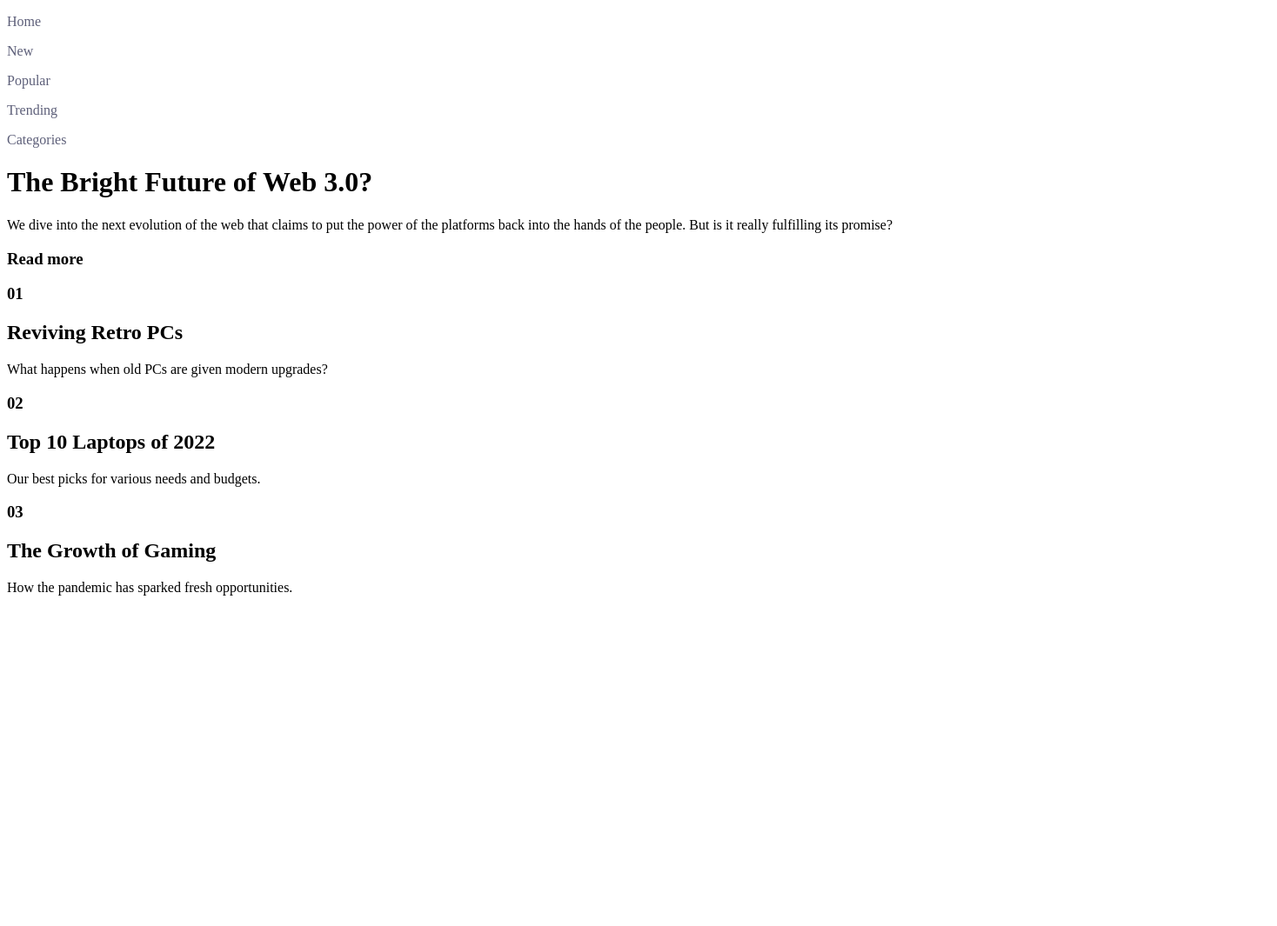
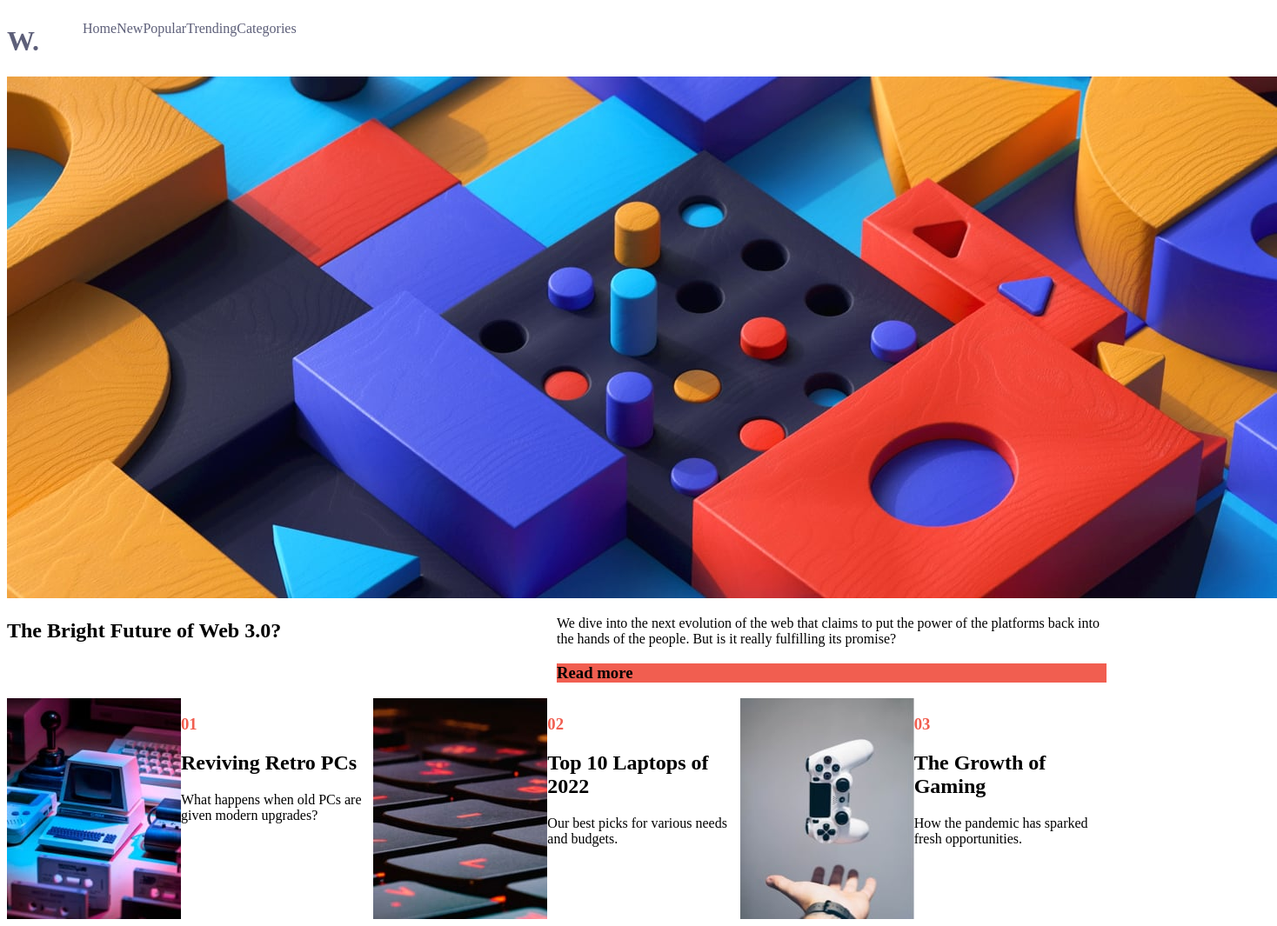
Before and after one commit to Siyanda9821/python-1, a plain HTML site: page Day_18/news-homepage-main/news-homepage-main/index.html in a window 1280 px wide. Shown: the whole page at 87% size, 1468 px wide, since content can reach past the window. Before the commit the page ends 800 px from the top, so only its background shows below. Drawn offline with Linux system fonts and the light colour scheme.

Commit message:
images and color

```diff
--- a/Day_18/news-homepage-main/news-homepage-main/index.html
+++ b/Day_18/news-homepage-main/news-homepage-main/index.html
@@ -14,8 +14,44 @@
   <style>
     header {
       color: hsl(236, 13%, 42%);
-      display: inline;
+      display: flex;
+      margin-right: 80px;
 
+    }
+
+    .logo {
+      margin-right: 50px;
+    }
+
+    .links {
+      display: flex;
+      justify-content: flex-end;
+    }
+
+    .mid-section {
+      display: grid;
+      grid-template-columns: 1fr 1fr;
+      ;
+    }
+
+    .button-container {
+      background-color: hsl(5, 85%, 63%);
+      justify-content: center;
+    }
+
+    .cards-container {
+      display: grid;
+      grid-template-columns: 1fr 1fr 1fr;
+    }
+
+    .num {
+      color: hsl(5, 85%, 63%);
+
+    }
+
+    .card {
+      display: flex;
+      /* grid-template-columns: 1fr 1fr; */
     }
   </style>
 </head>
@@ -23,13 +59,20 @@
 <body>
 
   <header>
-
+    <h1 class="logo">W.</h1>
+    <div class="links">
       <p>Home</p>
       <p>New</p>
       <p>Popular</p>
       <p>Trending</p>
       <p>Categories</p>
+    </div>
   </header>
+  <div class="image">
+
+    <img src="/Day_18/news-homepage-main/news-homepage-main/assets/images/image-web-3-desktop.jpg" alt="">
+  </div>
+  <section class="mid-section">
 
     <div>
       <h1>The Bright Future of Web 3.0?</h1>
@@ -43,30 +86,43 @@
         But is it really fulfilling its promise?
       </p>
 
+      <div class="button-container">
         <h3 class="button">Read more</h3>
+      </div>
+
+  </section>
+
   </div>
 
 
   <section class="cards-container">
 
 
-    <div class="card-1">
-      <h3 class="num-1">01</h3>
+    <div class="card">
+      <img src="assets/images/image-retro-pcs.jpg" alt="">
+
+      <div class="description2">
+        <h3 class="num">01</h3>
         <h2 class="heading-1">Reviving Retro PCs</h2>
         What happens when old PCs are given modern upgrades?
       </div>
-    <div class="card-2">
-
-      <h3 class="num-2">02</h3>
+    </div>
+    <div class="card">
+      <img src="assets/images/image-top-laptops.jpg" alt="">
+      <div class="description2">
+        <h3 class="num">02</h3>
         <h2 class="heading-2">Top 10 Laptops of 2022</h2>
         Our best picks for various needs and budgets.
       </div>
+    </div>
 
-    <div class="card-3">
-
-      <h3 class="num-3">03</h3>
+    <div class="card">
+      <img src="assets/images/image-gaming-growth.jpg" alt="">
+      <div class="description2">
+        <h3 class="num">03</h3>
         <h2 class="heading-3">The Growth of Gaming</h2>
         How the pandemic has sparked fresh opportunities.
+      </div>
     </div>
 
   </section>
```
Lines whose indentation alone changed are shown as unchanged.
